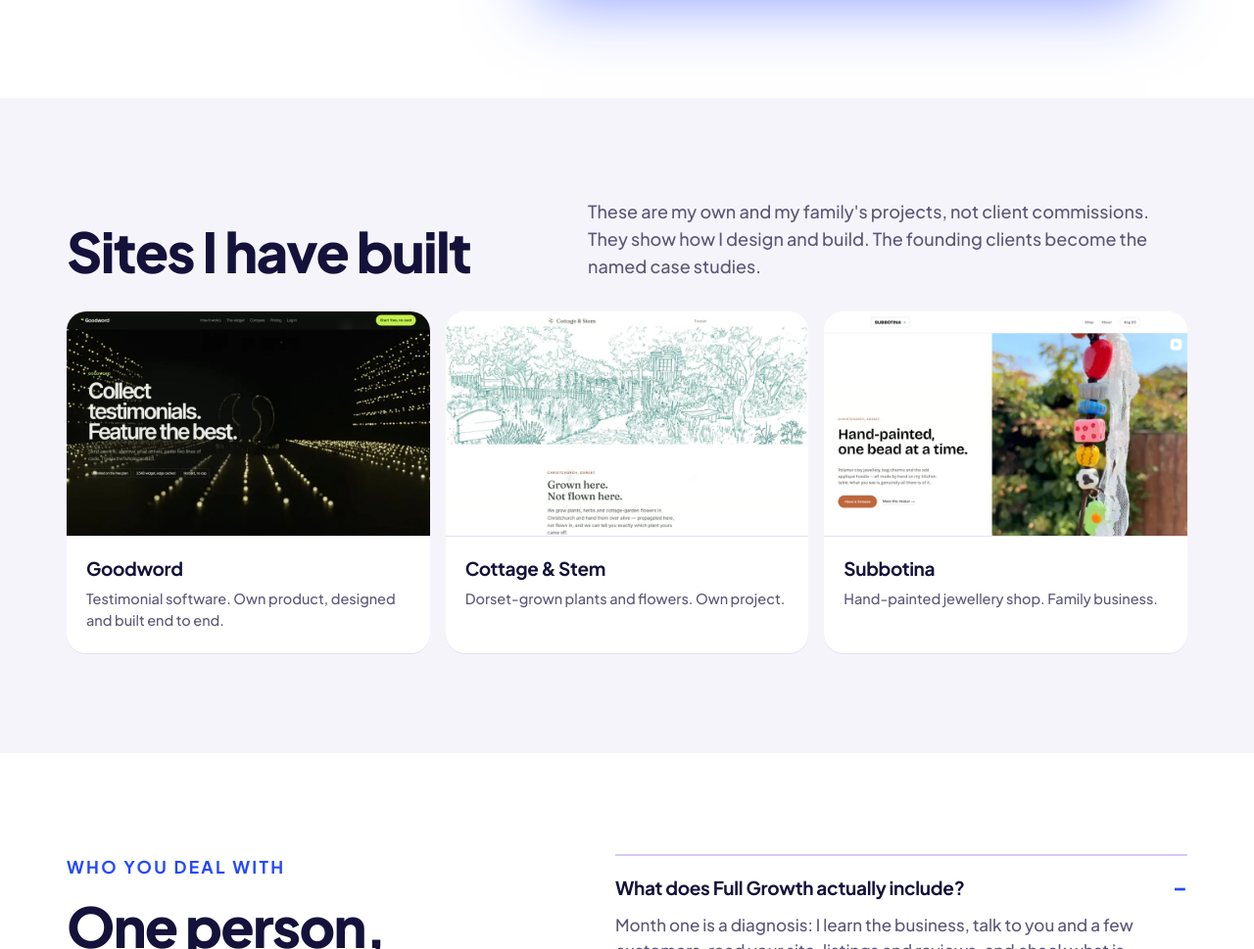
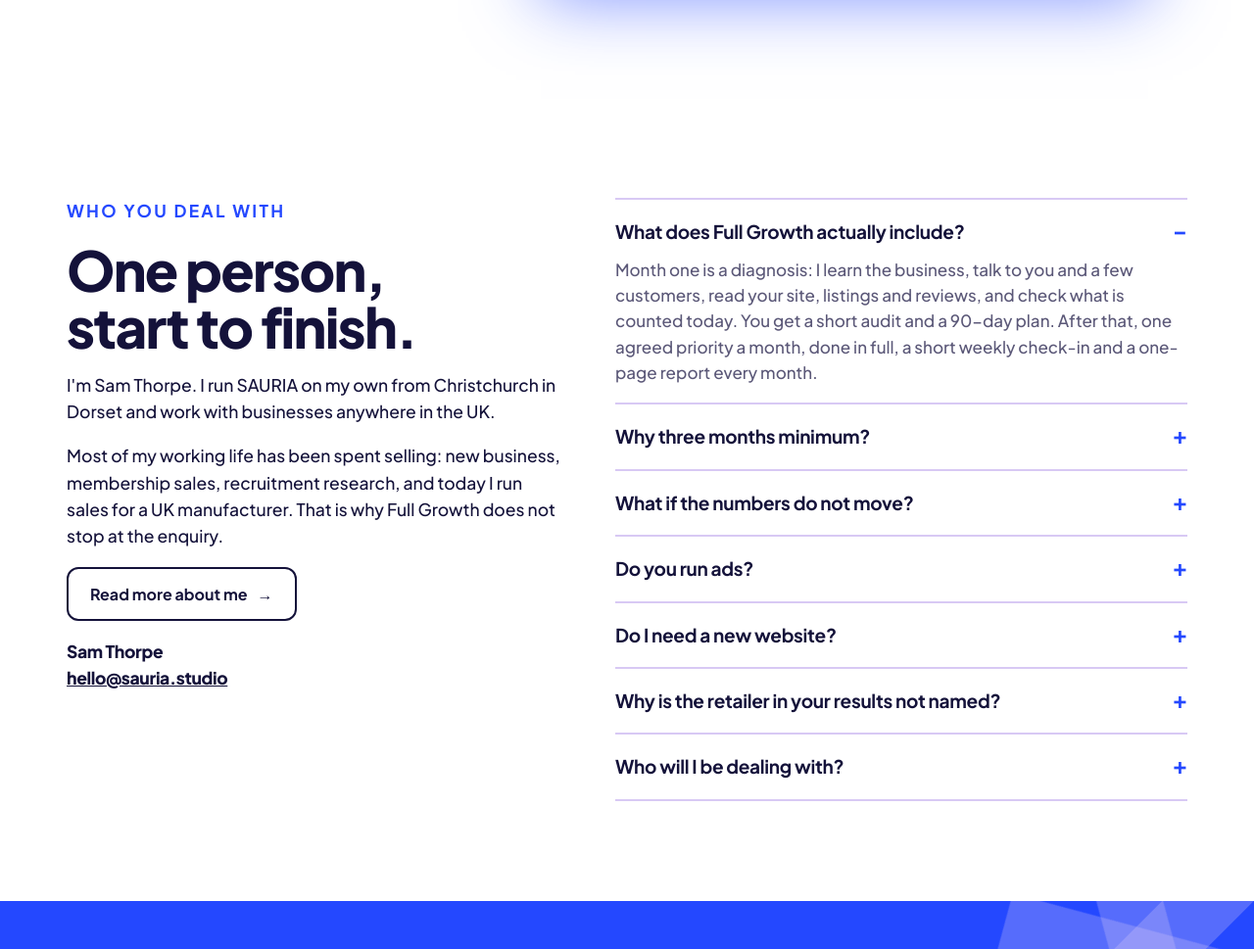
Before and after one commit to Samueljwebdev/SAURIAPortfolio, a plain HTML site: page index.html in a window 1280 px wide. Shown: the part 6135-7104 px from the top of the page at 98% size. Drawn offline with Linux system fonts and the light colour scheme.

Commit message:
Remove the 'Sites I have built' section
Co-Authored-By: Claude Opus 5.5 <noreply@anthropic.com>

```diff
--- a/index.html
+++ b/index.html
@@ -256,18 +256,6 @@
   </div>
 </div></section>
 
-<section id="work"><div class="wrap">
-  <div class="head rv mb-0">
-    <h2>Sites I have built</h2>
-    <p class="lede">These are my own and my family's projects, not client commissions. They show how I design and build. The founding clients become the named case studies.</p>
-  </div>
-  <div class="work-grid">
-    <a class="w rv" href="https://goodword.site" target="_blank" rel="noopener" data-track="work_goodword"><img src="/img/site-goodword.webp" width="900" height="560" loading="lazy" alt="Goodword homepage"><div><b>Goodword</b><span>Testimonial software. Own product, designed and built end to end.</span></div></a>
-    <a class="w rv" href="https://cottage-and-stem.vercel.app" target="_blank" rel="noopener" data-track="work_cottage"><img src="/img/site-cottage.webp" width="900" height="560" loading="lazy" alt="Cottage and Stem homepage"><div><b>Cottage &amp; Stem</b><span>Dorset-grown plants and flowers. Own project.</span></div></a>
-    <a class="w rv" href="https://subbotina.vercel.app" target="_blank" rel="noopener" data-track="work_subbotina"><img src="/img/site-subbotina.webp" width="900" height="560" loading="lazy" alt="Subbotina shop homepage"><div><b>Subbotina</b><span>Hand-painted jewellery shop. Family business.</span></div></a>
-  </div>
-</div></section>
-
 <section class="about" id="faq"><div class="wrap about-grid">
   <div class="about-copy rv">
     <p class="label c-blue">Who you deal with</p>
```
Also changed, not shown: img/site-cottage.webp (deleted), img/site-goodword.webp (deleted), img/site-subbotina.webp (deleted).
